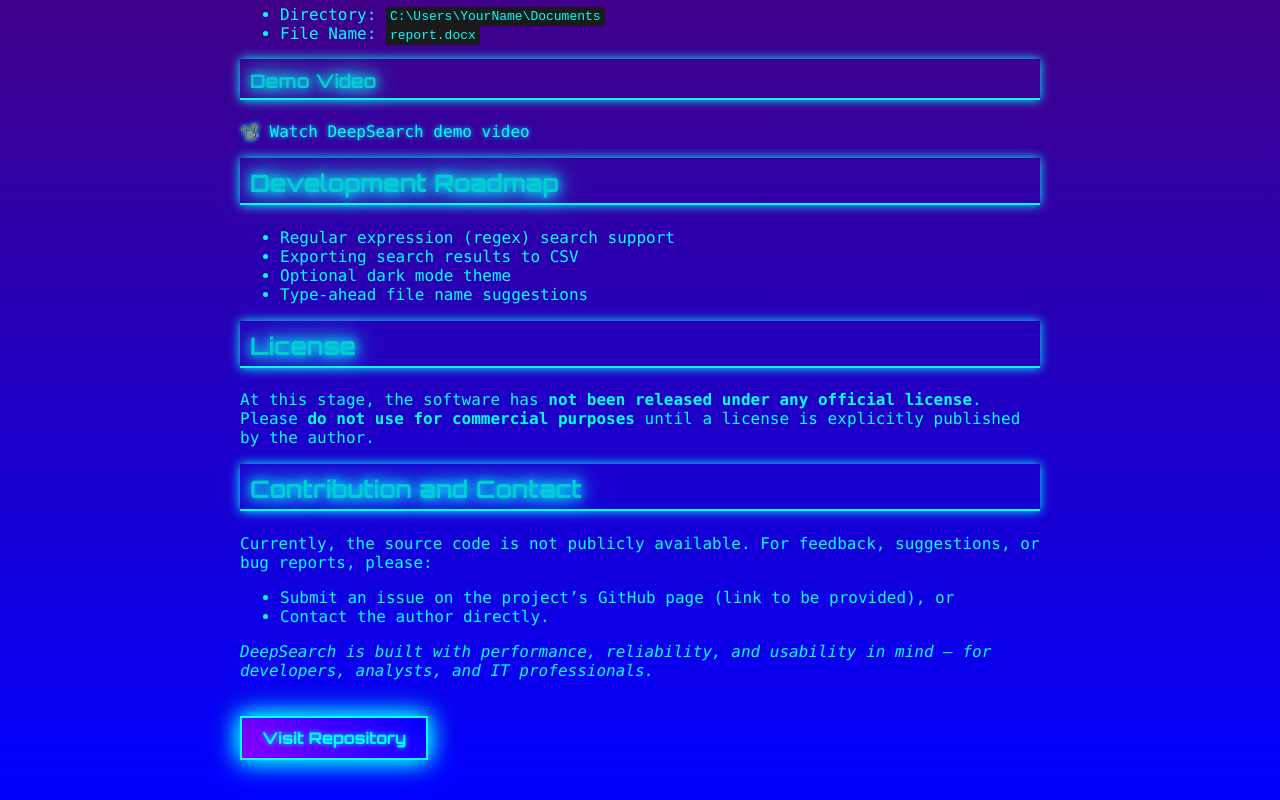
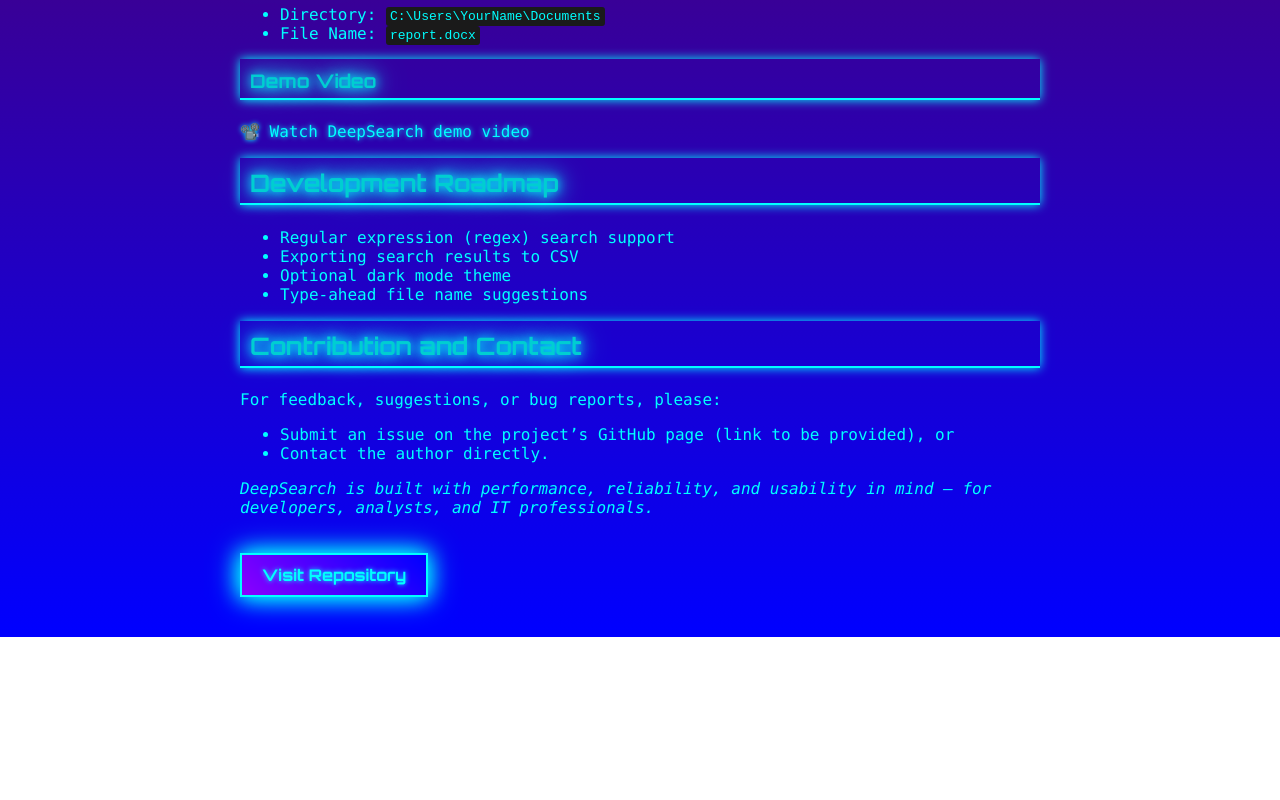
Before and after one commit to dohuyhoang93/DeepSearch, a plain HTML site: page docs/index.html in a window 1280 px wide. Shown: the part 925-1725 px from the top of the page. After the commit the page ends 1562 px from the top, so only its background shows below. Drawn offline with Linux system fonts and the light colour scheme.

Commit message:
update docs and reame

```diff
--- a/docs/index.html
+++ b/docs/index.html
@@ -201,11 +201,8 @@
             <li>Type-ahead file name suggestions</li>
         </ul>
 
-        <h2>License</h2>
-        <p>At this stage, the software has <strong>not been released under any official license</strong>. Please <strong>do not use for commercial purposes</strong> until a license is explicitly published by the author.</p>
-
         <h2>Contribution and Contact</h2>
-        <p>Currently, the source code is not publicly available. For feedback, suggestions, or bug reports, please:</p>
+        <p>For feedback, suggestions, or bug reports, please:</p>
         <ul>
             <li>Submit an issue on the project’s GitHub page (link to be provided), or</li>
             <li>Contact the author directly.</li>
```
Also changed, not shown: 1 other file.
